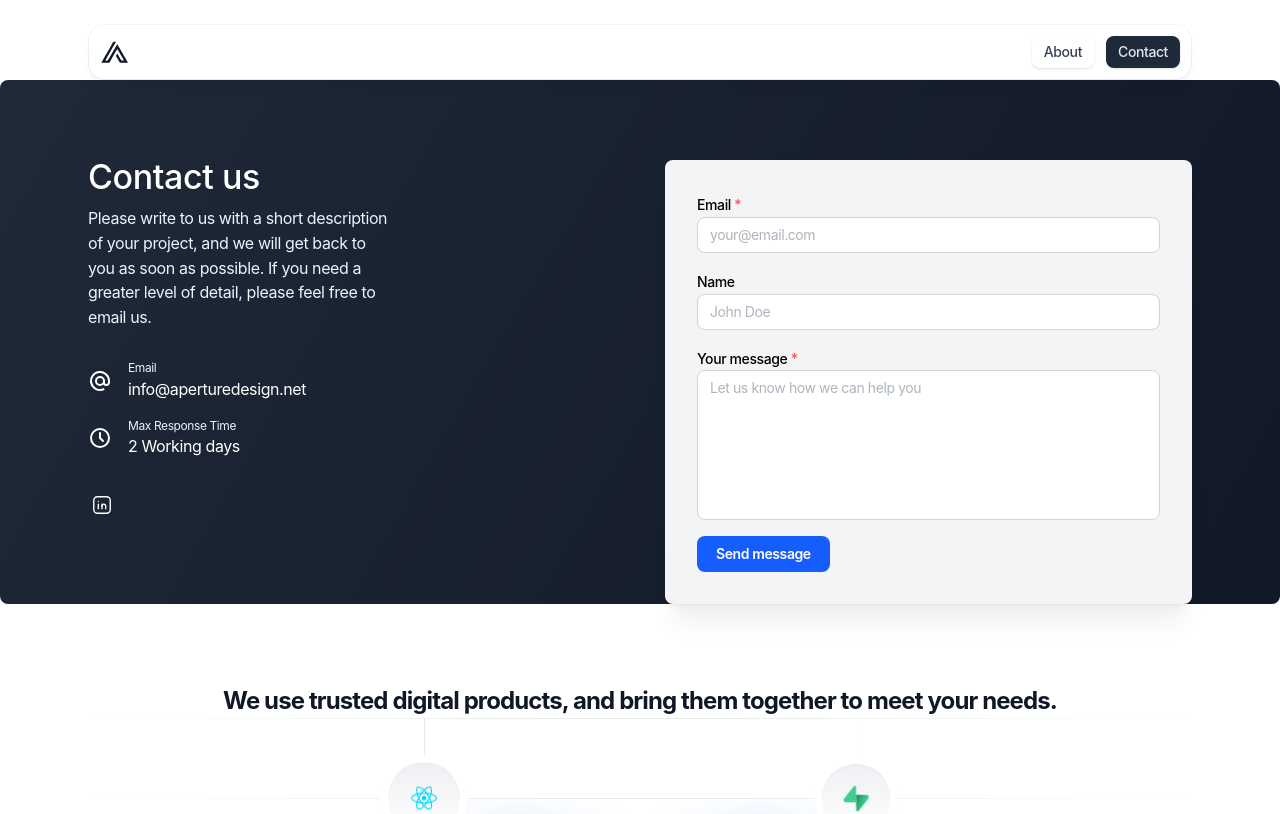
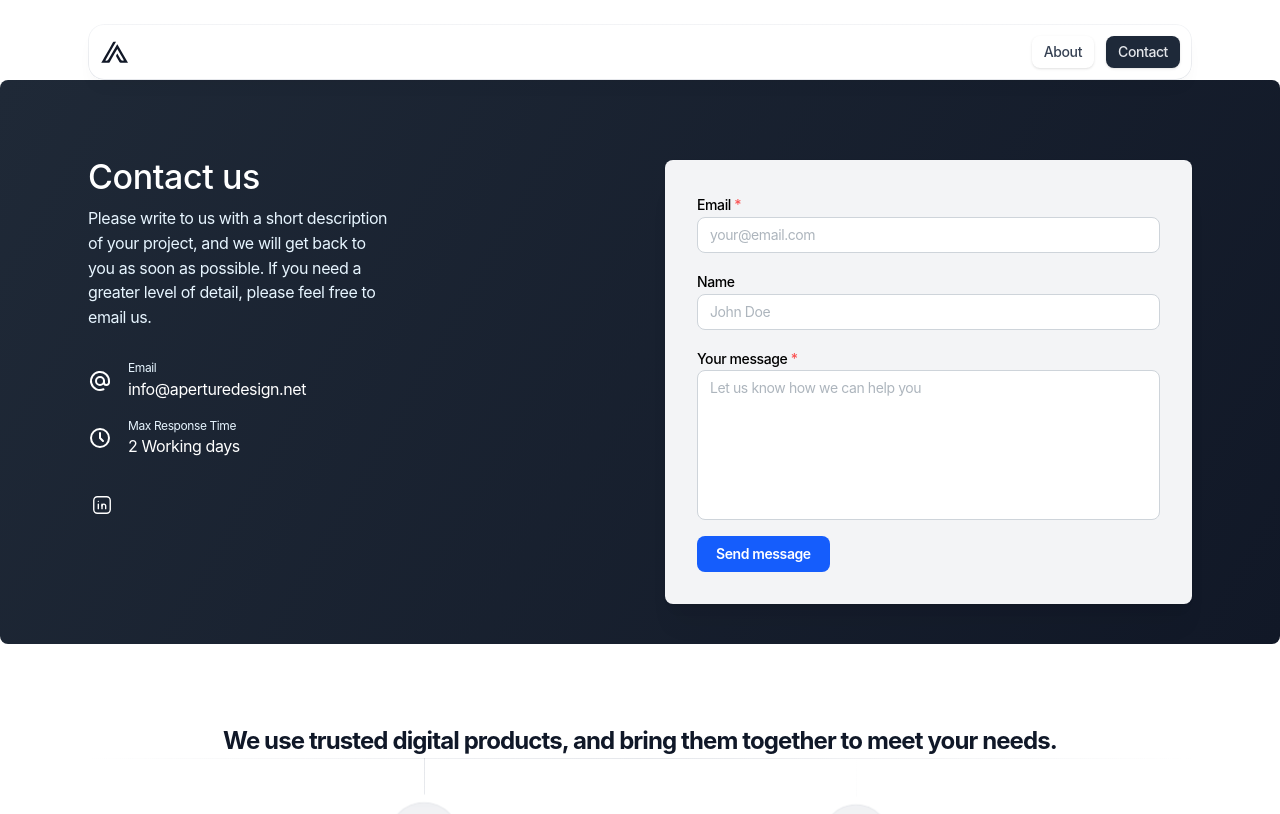
Before and after one commit to Adam-Peel/aperturedesign, a Next.js app: page /resources in a window 1280 px wide. Shown: the top 814 px of the page. Built offline with nearby package versions, Linux system fonts and the light colour scheme; no server answers.

Commit message:
fix layout on form

```diff
--- a/components/contact-form.tsx
+++ b/components/contact-form.tsx
@@ -86,7 +86,7 @@ export default function ContactForm() {
 
   return (
     <div className={classes.wrapper} id="contact">
-      <div className="mx-auto max-w-6xl px-4 sm:px-6 mt-20 mb-20 pt-20">
+      <div className="mx-auto max-w-6xl px-4 sm:px-6 mt-20 mb-20 pb-10 pt-20">
         <SimpleGrid cols={{ base: 1, sm: 2 }} spacing={50}>
           <div>
             <Title className={classes.title}>Contact us</Title>
```
Also changed, not shown: 16 other files (tests, documents, lock files or other folders).
